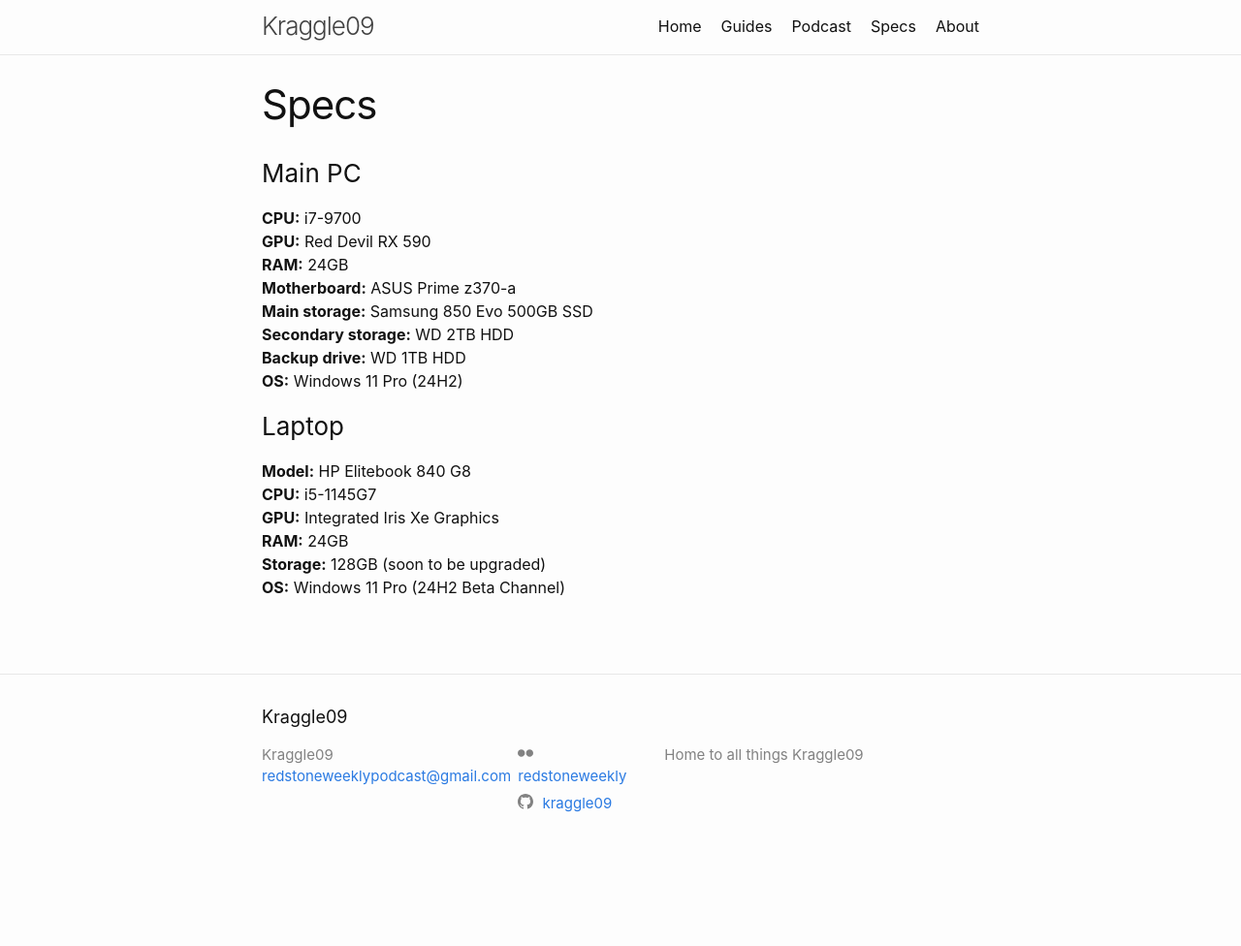
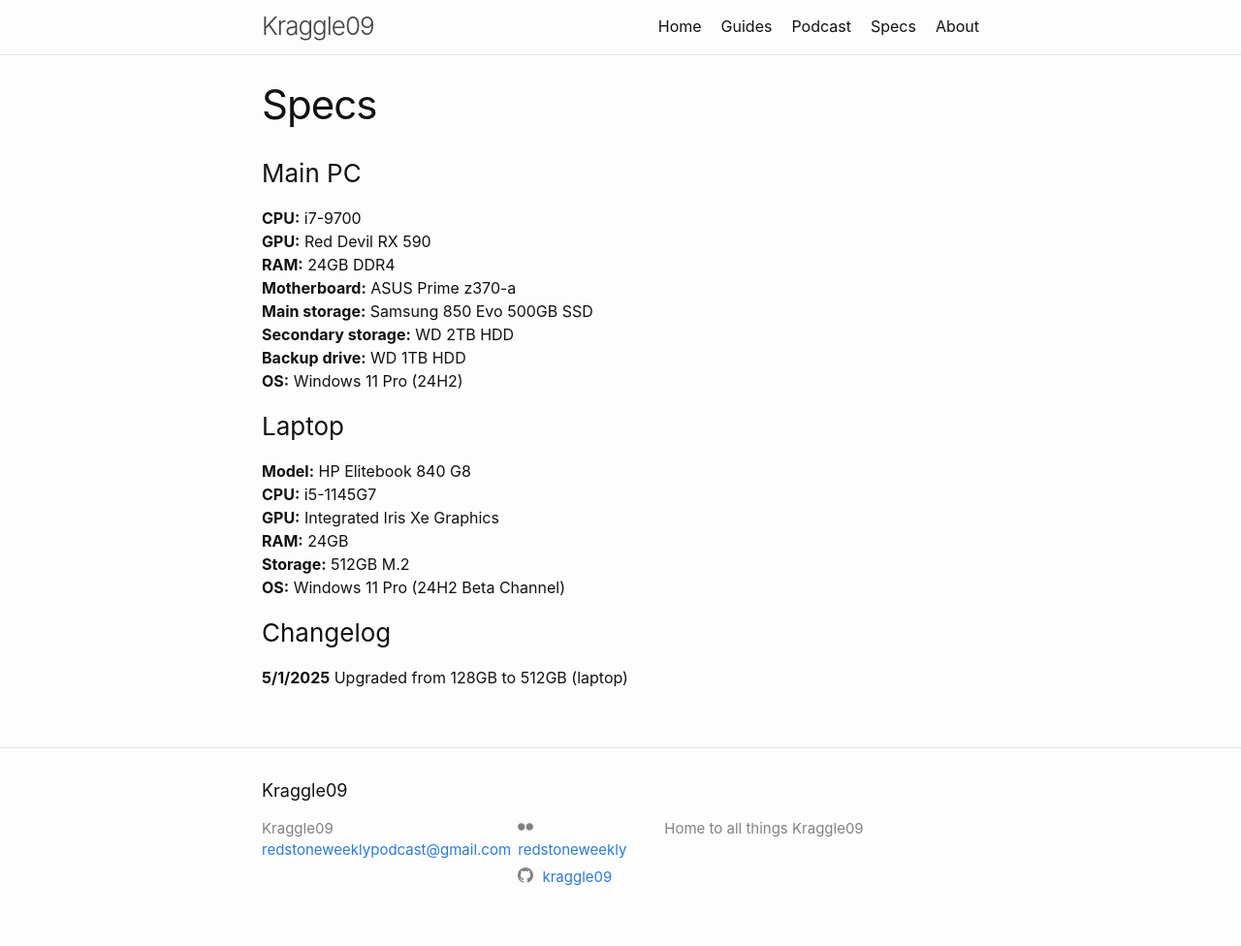
Before and after one commit to Kraggle09/kraggle09.github.io, a Jekyll site: the page built from docs/specs.markdown, in a window 1280 px wide. Shown: the whole page at 97% size. Built offline with Jekyll 4.4.1, drawn with Linux system fonts in a browser that asks for light colours; our own code applies the rules of GitHub Pages for plain Markdown files; before the commit the page ends 900 px from its top, so only the background shows below that.

Commit message:
Updated specs

```diff
--- a/docs/specs.markdown
+++ b/docs/specs.markdown
@@ -6,7 +6,7 @@
 ### Main PC
 **CPU:** i7-9700
 **GPU:** Red Devil RX 590
-**RAM:** 24GB
+**RAM:** 24GB DDR4
 **Motherboard:** ASUS Prime z370-a
 **Main storage:** Samsung 850 Evo 500GB SSD
 **Secondary storage:** WD 2TB HDD
@@ -18,5 +18,8 @@
 **CPU:** i5-1145G7
 **GPU:** Integrated Iris Xe Graphics
 **RAM:** 24GB
-**Storage:** 128GB (soon to be upgraded)
+**Storage:** 512GB M.2
 **OS:** Windows 11 Pro (24H2 Beta Channel)
+
+### Changelog
+**5/1/2025** Upgraded from 128GB to 512GB (laptop)
```
